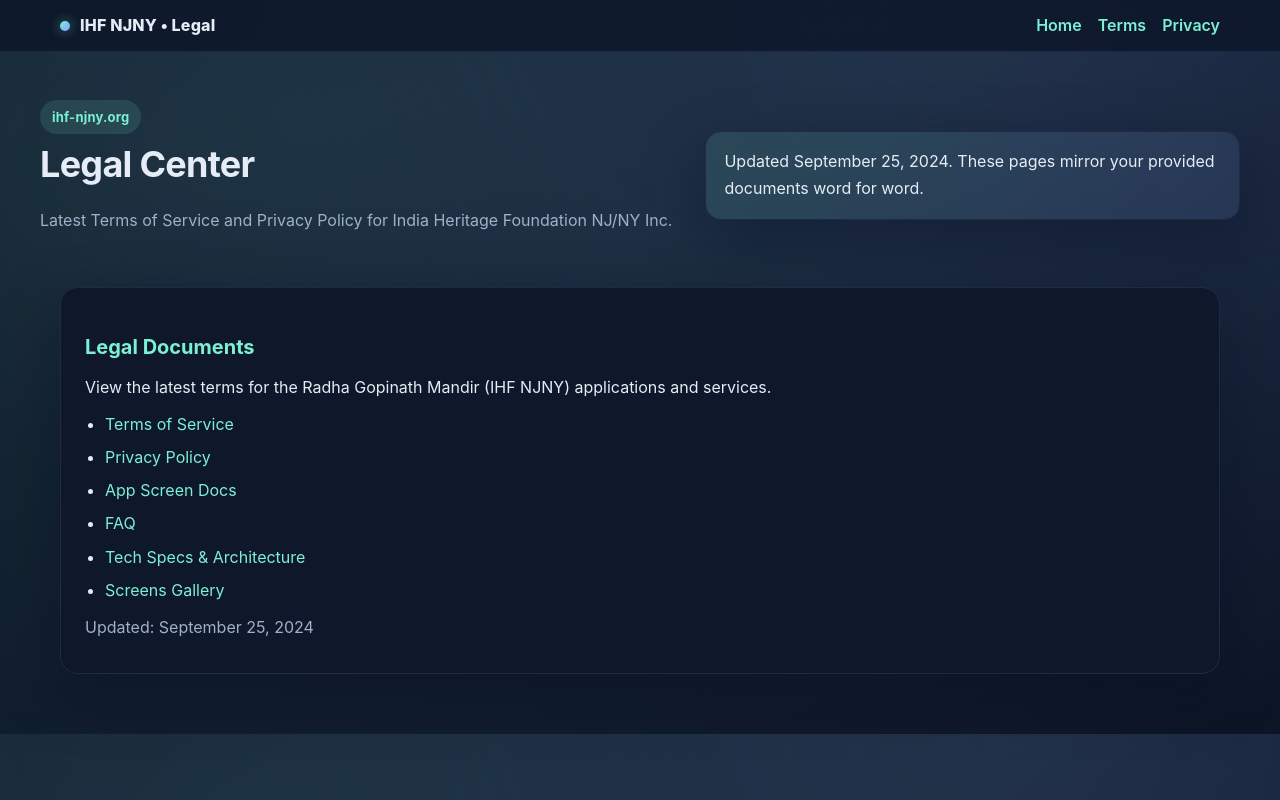
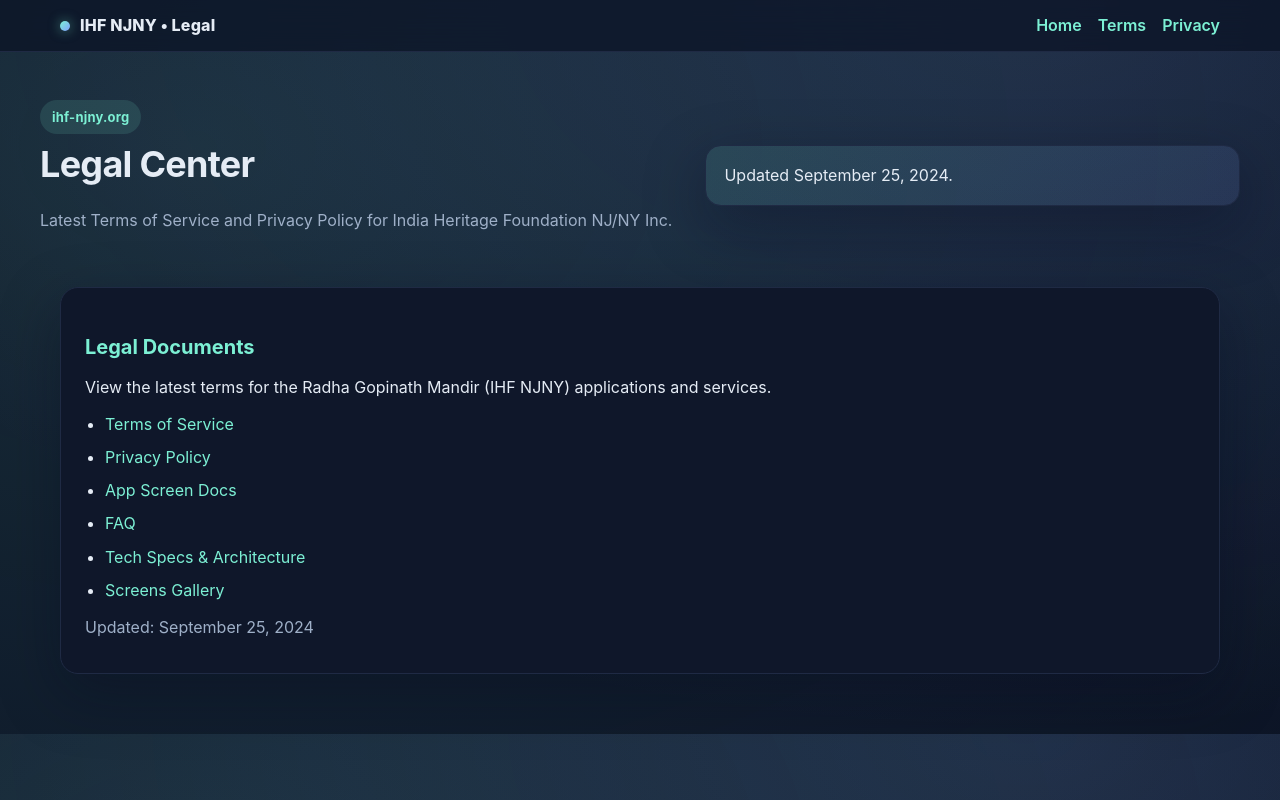
Before and after one commit to Payedas7/rgm.github.io, a plain HTML site: page gitTerms/index.html in a window 1280 px wide. Drawn offline with Linux system fonts and the light colour scheme.

Commit message:
Update index.html

```diff
--- a/gitTerms/index.html
+++ b/gitTerms/index.html
@@ -29,7 +29,7 @@
         <p class="muted">Latest Terms of Service and Privacy Policy for India Heritage Foundation NJ/NY Inc.</p>
       </div>
       <div class="callout">
-        Updated September 25, 2024. These pages mirror your provided documents word for word.
+        Updated September 25, 2024.
       </div>
     </div>
   </header>
```
